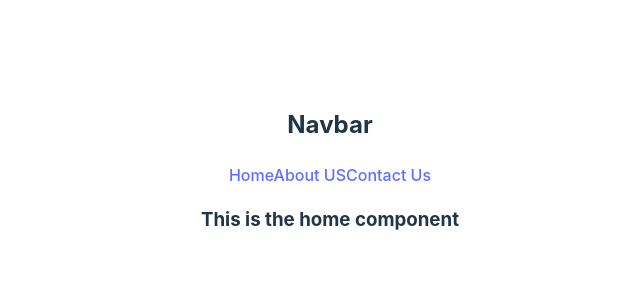
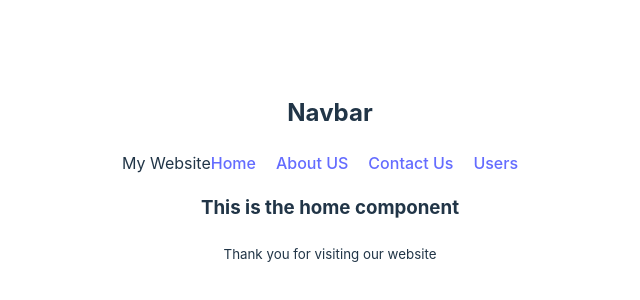
Before and after one commit to subas-roy/introduction-to-react-router, a React (Vite) app: page / in a window 1280 px wide. Shown: the part 230-530 px from the top of the page, without its empty margins (310-950 px from the left). Built offline with nearby package versions, Linux system fonts and the light colour scheme.

Commit message:
Nested Route and Use Link, outlet

```diff
--- /dev/null
+++ b/src/components/Footer/Footer.jsx
@@ -0,0 +1,11 @@
+
+
+const Footer = () => {
+  return (
+    <div>
+      <small>Thank you for visiting our website</small>
+    </div>
+  );
+};
+
+export default Footer;
--- /dev/null
+++ b/src/components/Header/Header.css
@@ -0,0 +1,3 @@
+nav a {
+  margin-right: 20px;
+}
--- a/src/components/Header/Header.jsx
+++ b/src/components/Header/Header.jsx
@@ -1,12 +1,16 @@
+import { Link } from 'react-router-dom';
+import './Header.css'
 
 const Header = () => {
   return (
     <div>
       <h2>Navbar</h2>
       <nav >
-        <a href="/">Home</a>
-        <a href="/about">About US</a>
-        <a href="/contact">Contact Us</a>
+        <span>My Website</span>
+        <Link to="/">Home</Link>
+        <Link to="/about">About US</Link>
+        <Link to="/contact">Contact Us</Link>
+        <Link to="/users">Users</Link>
       </nav>
     </div>
   );
--- a/src/components/Home/Home.jsx
+++ b/src/components/Home/Home.jsx
@@ -1,5 +1,6 @@
 import { Outlet } from "react-router-dom";
 import Header from "../Header/Header";
+import Footer from "../Footer/Footer";
 
 
 const Home = () => {
@@ -8,6 +9,7 @@
       <Header></Header>
       <h3>This is the home component</h3>
       <Outlet></Outlet>
+      <Footer></Footer>
     </div>
   );
 };
--- /dev/null
+++ b/src/components/Users/Users.jsx
@@ -0,0 +1,12 @@
+
+
+const Users = () => {
+  return (
+    <div>
+      <h2>All Users</h2>
+      <p>Here are all users of the year</p>
+    </div>
+  );
+};
+
+export default Users;
--- a/src/main.jsx
+++ b/src/main.jsx
@@ -10,6 +10,7 @@
 import Home from './components/Home/Home.jsx';
 import About from './components/About/About.jsx';
 import Contact from './components/Contact/Contact.jsx';
+import Users from './components/Users/Users.jsx';
 
 const router = createBrowserRouter([
   {
@@ -24,6 +25,10 @@
         path: "/contact",
         element: <Contact></Contact>
       },
+      {
+        path: "/users",
+        element: <Users></Users>
+      },
     ]
   },
 ]);
```
